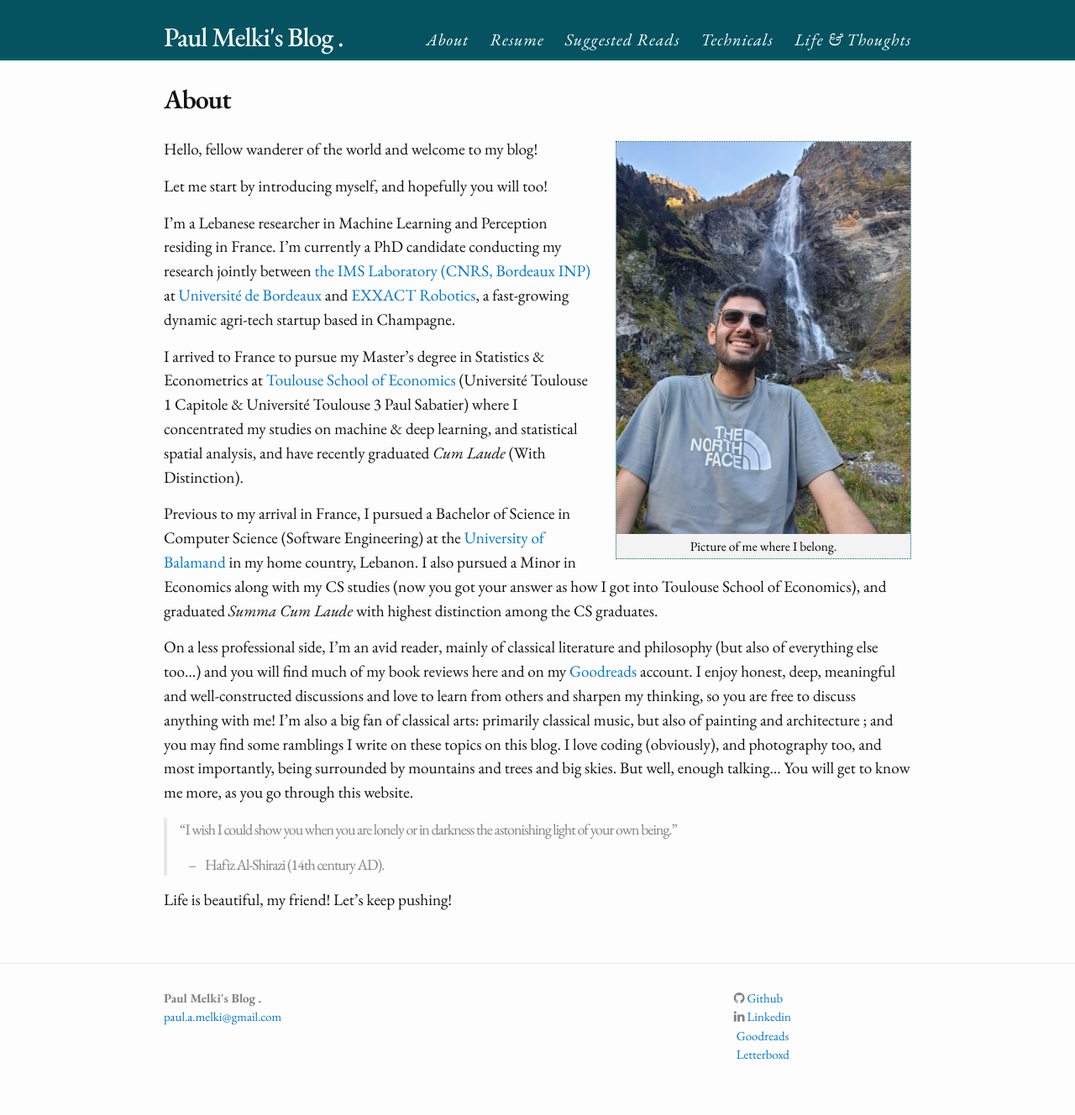
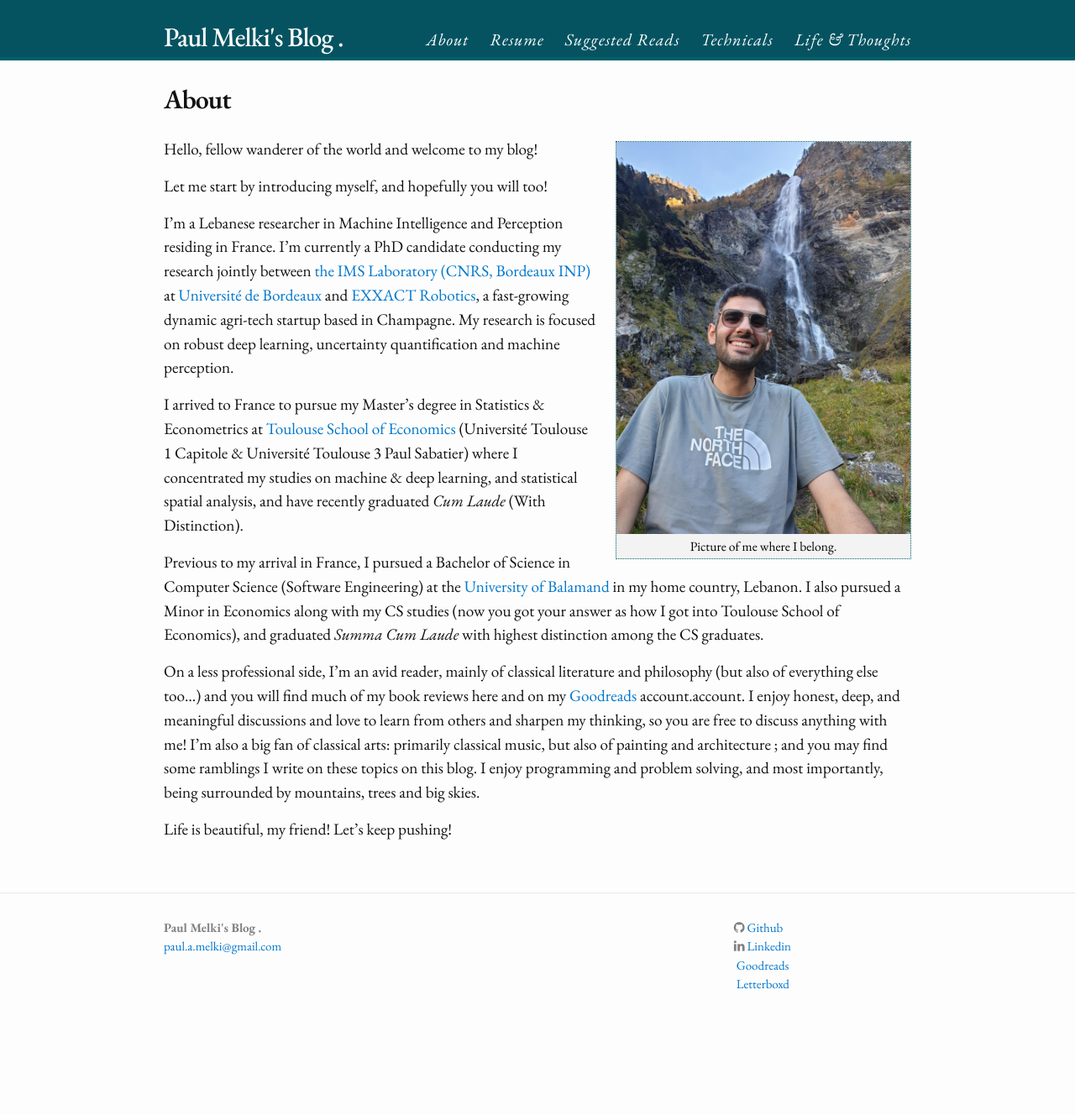
Before and after one commit to paulmelki/paulmelki.github.io, a Jekyll site: the page built from index.md, in a window 1280 px wide. Shown: the whole page at 84% size. Built offline with Jekyll 4.4.1, drawn with Linux system fonts in a browser that asks for light colours; nearby versions of some CDN libraries; some web fonts are replaced; after the commit the page ends 1244 px from its top, so only the background shows below that.

Commit message:
Fixed index page.

```diff
--- a/index.md
+++ b/index.md
@@ -10,9 +10,9 @@ Hello, fellow wanderer of the world and welcome to my blog!
 
 Let me start by introducing myself, and hopefully you will too!
 
-I'm a Lebanese researcher in Machine Learning and Perception residing in France. I'm currently a PhD candidate conducting my research jointly between
+I'm a Lebanese researcher in Machine Intelligence and Perception residing in France. I'm currently a PhD candidate conducting my research jointly between
 [the IMS Laboratory (CNRS, Bordeaux INP)](https://www.ims-bordeaux.fr/en/72-en/extranet-en/125-accueil)
-at [Université de Bordeaux](https://www.u-bordeaux.fr/) and [EXXACT Robotics](https://exxact-robotics.com/en/), a fast-growing dynamic agri-tech startup based in Champagne.
+at [Université de Bordeaux](https://www.u-bordeaux.fr/) and [EXXACT Robotics](https://exxact-robotics.com/en/), a fast-growing dynamic agri-tech startup based in Champagne. My research is focused on robust deep learning, uncertainty quantification and machine perception.
 
 I arrived to France to pursue my Master's degree in Statistics & Econometrics at [Toulouse School of Economics](https://www.tse-fr.eu/) (Université Toulouse 1 Capitole &
 Université Toulouse 3 Paul Sabatier) where I concentrated my studies on machine & deep learning, and statistical spatial analysis, and have recently graduated *Cum Laude* (With Distinction).
@@ -22,13 +22,9 @@ Previous to my arrival in France, I pursued a Bachelor of Science in Computer Sc
 a Minor in Economics along with my CS studies (now you got your answer as how I got into Toulouse School of Economics),
 and graduated *Summa Cum Laude* with highest distinction among the CS graduates.
 
-On a less professional side, I'm an avid reader, mainly of classical literature and philosophy (but also of everything else too...) and you will
-find much of my book reviews here and on my [Goodreads](https://www.goodreads.com/paulmelki) account. I enjoy honest, deep, meaningful and well-constructed discussions and love to learn from others and sharpen my thinking, so you are free to discuss anything with me! I'm also a big fan of classical arts:
+On a less professional side, I’m an avid reader, mainly of classical literature and philosophy (but also of everything else too…) and you will
+find much of my book reviews here and on my [Goodreads](https://www.goodreads.com/paulmelki) account.account. I enjoy honest, deep, and meaningful discussions and love to learn from others and sharpen my thinking, so you are free to discuss anything with me! I’m also a big fan of classical arts:
 primarily classical music, but also of painting and architecture ; and you may find some ramblings I write on these topics on this blog.
-I love coding (obviously), and photography too, and most importantly, being surrounded by mountains and
-trees and big skies. But well, enough talking... You will get to know me more, as you go through this website.
-
-> "I wish I could show you when you are lonely or in darkness the astonishing light of your own being."
-> - Hafiz Al-Shirazi (14th century AD).
+I enjoy programming and problem solving, and most importantly, being surrounded by mountains, trees and big skies.
 
 Life is beautiful, my friend! Let's keep pushing!
```
Also changed, not shown: about.md (+5 -9 lines), index.html (+5 -13 lines).
